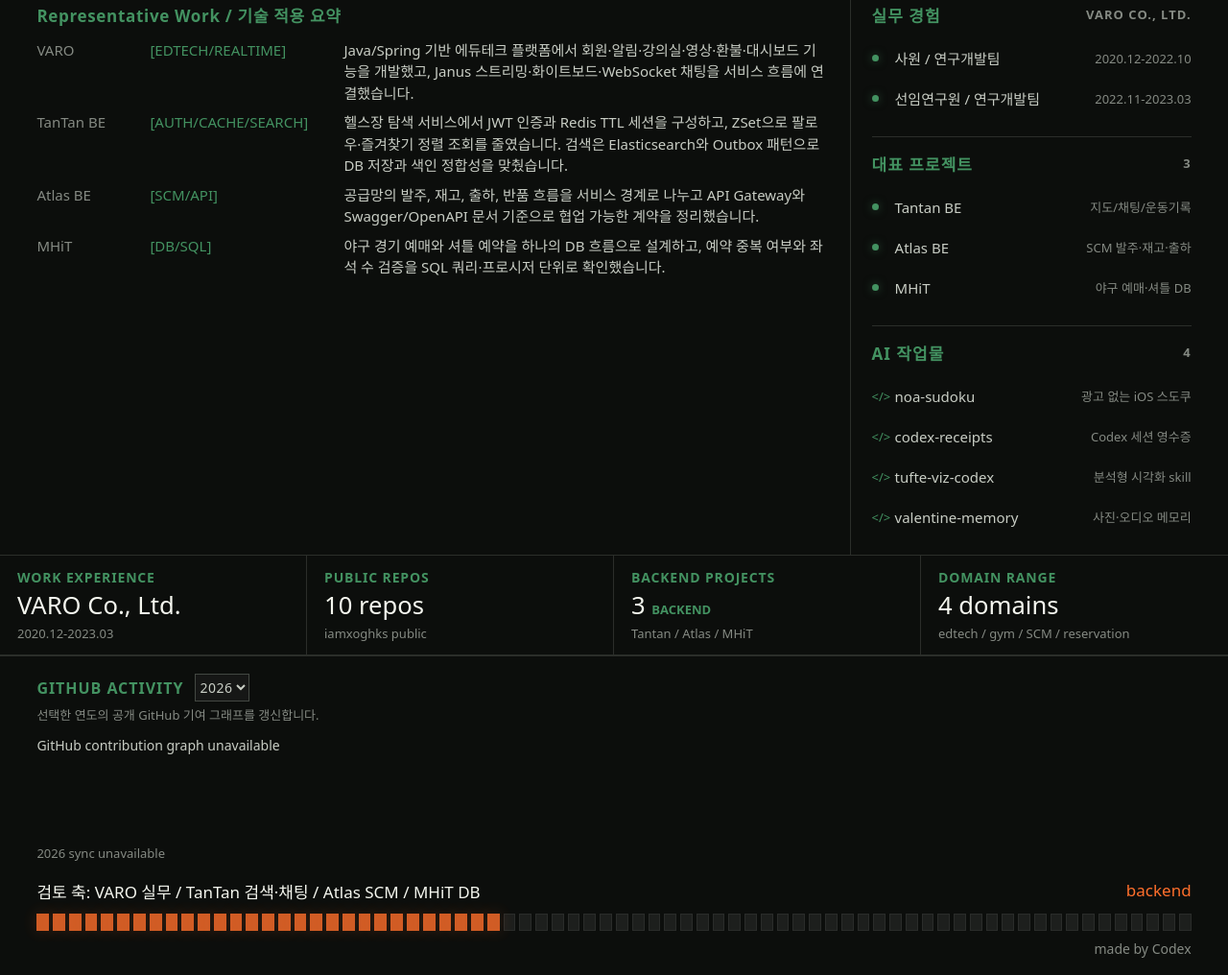
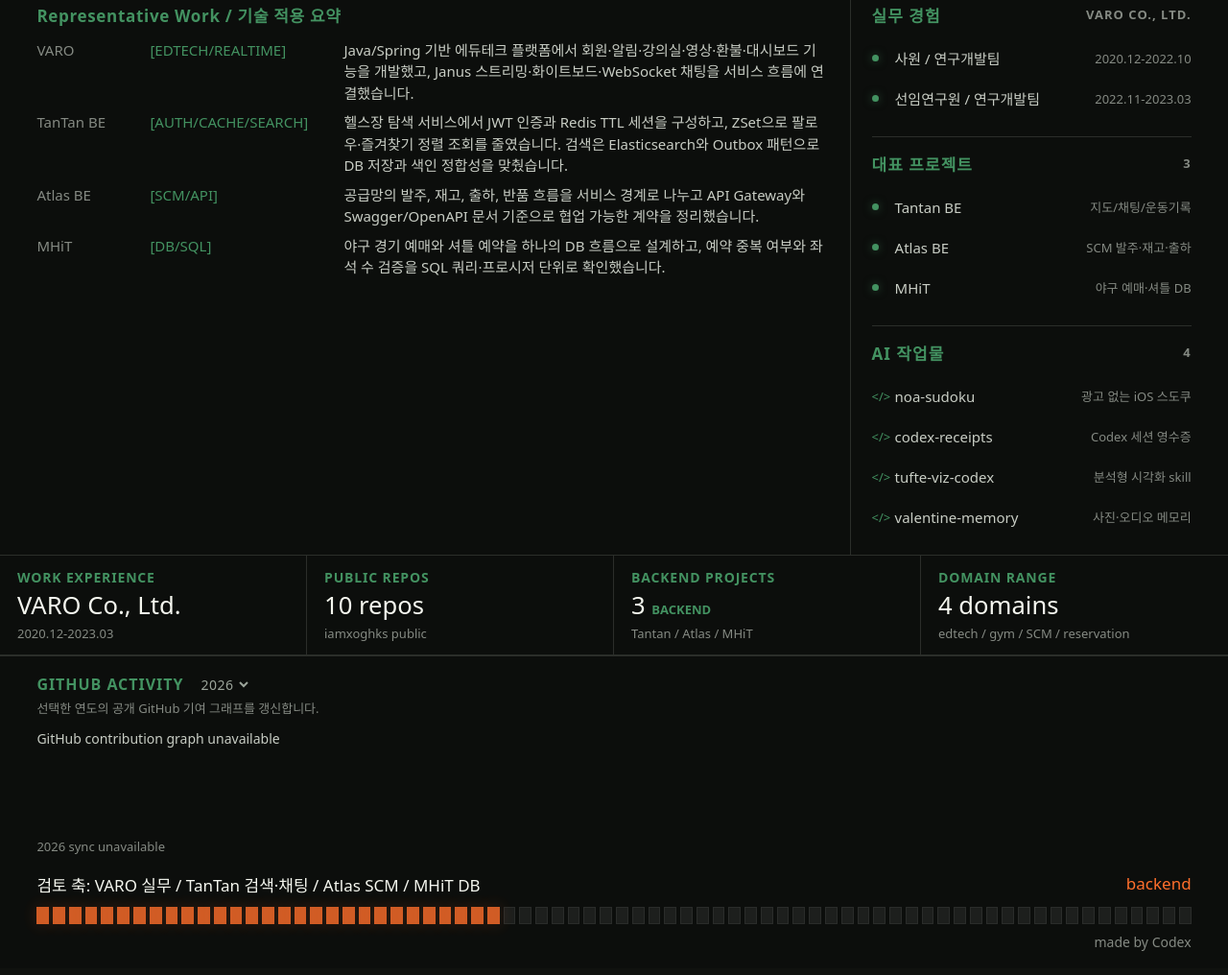
Before and after one commit to iamxoghks/iamxoghks.github.io, a plain HTML site: page index.html in a window 1280 px wide. Shown: the part 981-1997 px from the top of the page at 96% size. Drawn offline with Linux system fonts and the light colour scheme; no server answers; a web font is replaced by a local one.

Commit message:
GitHub 활동 연도 선택 스타일 정리
- 연도 선택 select 테두리 제거
- 배경을 투명하게 조정
- 텍스트와 기본 드롭다운 화살표만 남김

```diff
--- a/index.html
+++ b/index.html
@@ -675,11 +675,12 @@
       }
 
       .activity-year {
-        min-height: 29px;
-        border: 1px solid rgba(209, 223, 204, 0.24);
+        min-height: auto;
+        padding: 0 2px;
+        border: 0;
         border-radius: 0;
-        background: rgba(255, 255, 255, 0.04);
-        color: var(--text-soft);
+        background: transparent;
+        color: var(--stack-heading);
         font-family: var(--mono);
         font-size: 14px;
         letter-spacing: 0.04em;
```
